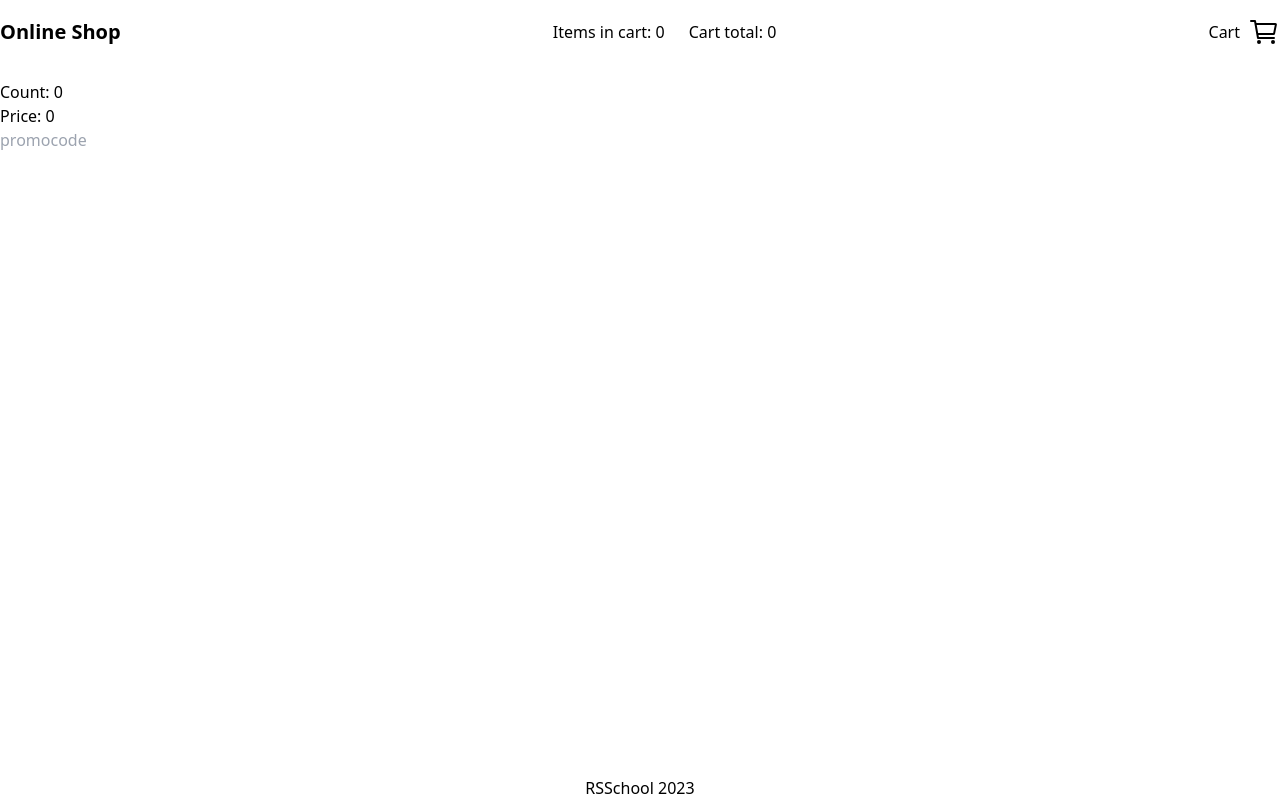
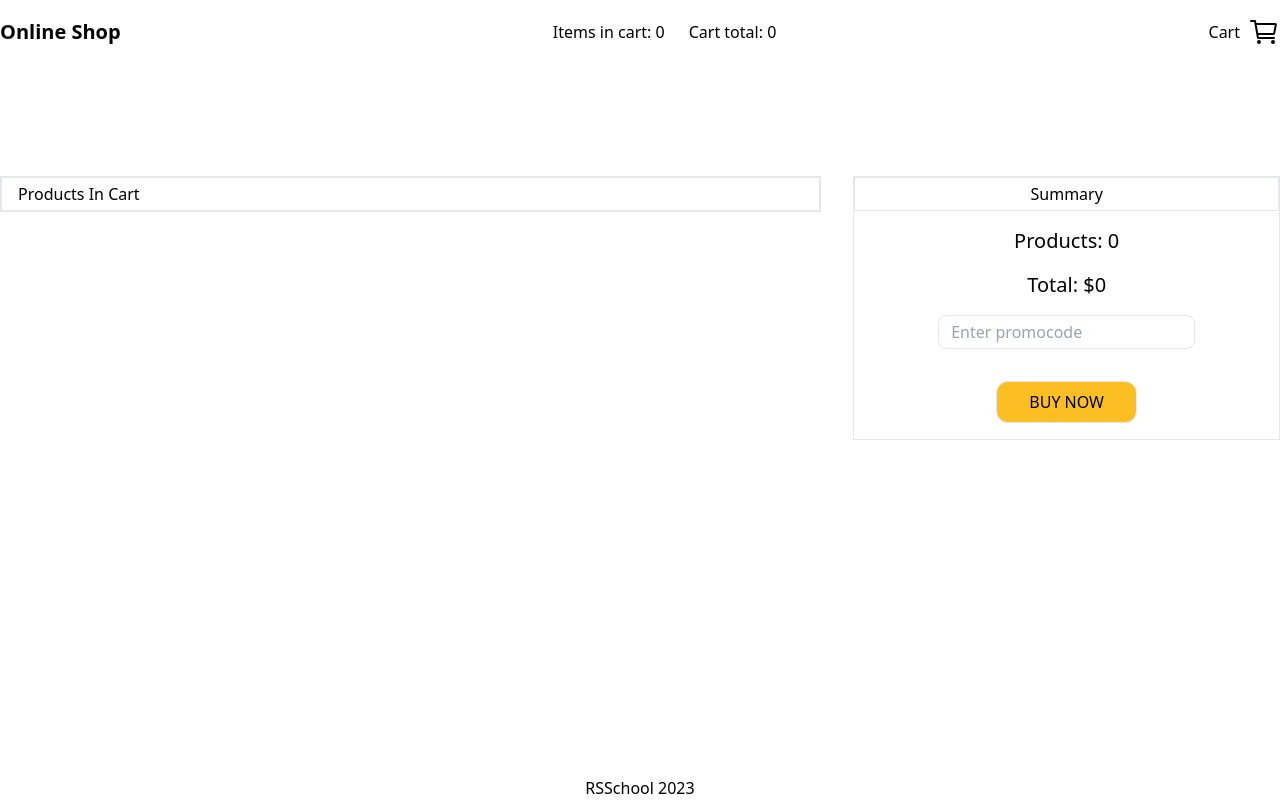
Before and after one commit to Sansrona/online-store, a React (Create React App) app: page /cart in a window 1280 px wide. Built offline with nearby package versions, Linux system fonts and the light colour scheme.

Commit message:
feat: add styles for cart page

```diff
--- a/src/components/Promocodes.tsx
+++ b/src/components/Promocodes.tsx
@@ -1,5 +1,5 @@
-import React, { useEffect, useState } from "react";
-import { PromocodeType } from "../api/types";
+import React, {useEffect, useState} from "react";
+import {PromocodeType} from "../api/types";
 
 type PromocodesTypes = {
   setDiscount: (promo: PromocodeType) => void;
@@ -8,16 +8,16 @@ type PromocodesTypes = {
 };
 
 const promocodes: PromocodeType[] = [
-  { name: "rs", value: 10, title: "Rolling Scopes School" },
-  { name: "epam", value: 10, title: "EPAM systems" },
-  { name: "new-year", value: 20, title: "Happy New Year!" },
+  {name: "rs", value: 10, title: "Rolling Scopes School"},
+  {name: "epam", value: 10, title: "EPAM systems"},
+  {name: "new-year", value: 20, title: "Happy New Year!"},
 ];
 
 const Promocodes: React.FC<PromocodesTypes> = ({
-  setDiscount,
-  dropDiscount,
-  discountList,
-}) => {
+                                                 setDiscount,
+                                                 dropDiscount,
+                                                 discountList,
+                                               }) => {
   const [promoText, setPromoText] = useState("");
   const [promo, setPromo] = useState<PromocodeType | null>();
   const [isActive, setIsActive] = useState(false);
@@ -48,15 +48,17 @@ const Promocodes: React.FC<PromocodesTypes> = ({
   }, [promoText]);
 
   return (
-    <div>
+    <div className="pb-8 flex flex-col items-center">
       {discountList.length > 0 &&
         discountList.map((discount) => {
           return (
-            <div key={discount.name}>
+            <div className="flex items-center gap-3 py-2 px-4 rounded-xl border border-slate-300 mt-4 mb-4"
+                 key={discount.name}>
               <p>
                 {discount?.title} - {discount?.value}%
               </p>
               <button
+                className="px-2 py-1 rounded bg-red-300 hover:bg-red-400 transition-colors text-sm uppercase font-medium"
                 onClick={() => {
                   onPromoDrop(discount.name);
                 }}
@@ -72,16 +74,20 @@ const Promocodes: React.FC<PromocodesTypes> = ({
         value={promoText}
         name="promocode"
         id="promocode"
-        placeholder="promocode"
+        placeholder="Enter promocode"
+        className="border p-1 px-3 rounded-lg"
       />
 
       {isActive && (
-        <div>
+        <div className="flex items-center gap-3 py-2 px-4 rounded-xl border border-slate-300 mt-4 mb-4">
           <p>
             {promo?.title} - {promo?.value}%
           </p>
           {promo && !discountList.map((x) => x.name).includes(promo.name) && (
-            <button onClick={onPromoAdd}>Add</button>
+            <button
+              className="px-2 py-1.5 rounded bg-green-200 hover:bg-green-300 transition-colors text-sm uppercase font-medium"
+              onClick={onPromoAdd}>Add
+            </button>
           )}
         </div>
       )}
--- a/src/views/Cart/index.tsx
+++ b/src/views/Cart/index.tsx
@@ -1,10 +1,10 @@
-import { observer } from "mobx-react-lite";
+import {observer} from "mobx-react-lite";
 import React from "react";
 import Promocodes from "../../components/Promocodes";
-import { useStore } from "../../providers/StoreProvider";
+import {useStore} from "../../providers/StoreProvider";
 
 const Cart = observer(() => {
-  const { cartStore } = useStore();
+  const {cartStore} = useStore();
   const {
     cart,
     incrementProductCount,
@@ -30,28 +30,54 @@ const Cart = observer(() => {
   });
 
   return (
-    <div>
-      <div>
-        {cart.map(({ product, count }) => {
+    <div className="flex-1 flex justify-center items-start pt-24 gap-8">
+      <div className="flex flex-col border flex-1">
+        <p className="border font-medium px-4 py-1">Products In Cart</p>
+        <div className="flex flex-col divide-y">{cart.map(({product, count}) => {
           return (
-            <div key={product.id}>
-              <p>Product name {product.title}</p>
-              <p>Count: {count}</p>
-              <p>Sum {count * product.price}</p>
-              <p>In stock {product.stock}</p>
-              <div>
-                <button onClick={() => onIncrement(product.id)}>+</button>
-                <button onClick={() => onDecrement(product.id)}>-</button>
+            <div className="flex justify-between" key={product.id}>
+              <img className="border-r aspect-video max-w-[200px] object-cover"
+                   src={product.images[0]}
+                   alt=""/>
+              <div className="flex flex-col items-center justify-center flex-1 px-4">
+                <p className="font-medium">{product.title}</p>
+                <p className="pt-1 text-center">{product.description}</p>
+                <div className="flex items-center gap-8 pt-2">
+                  <p>Rating: {product.rating}</p>
+                  <p>Discount: {product.discountPercentage}</p>
+                </div>
+              </div>
+
+              <div
+                className="max-w-[200px] w-full border-l flex flex-col items-center justify-center gap-3">
+                <p>Stock: {product.stock}</p>
+                <div className="flex justify-center gap-2 items-center">
+                  <button className="flex justify-center items-center rounded-full bg-green-300 w-7 h-7"
+                          onClick={() => onIncrement(product.id)}>+
+                  </button>
+                  <p>{count}</p>
+                  <button className="flex justify-center items-center rounded-full bg-red-300 w-7 h-7"
+                          onClick={() => onDecrement(product.id)}>-
+                  </button>
+                </div>
+                <p>${count * product.price}</p>
               </div>
             </div>
           );
-        })}
+        })}</div>
       </div>
 
-      <div>Count: {productsCountInCart}</div>
-      <div>Price: {productsPriceInCart}</div>
-      {priceWithDiscount > 0 && <div>Price: {priceWithDiscount}</div>}
-      <Promocodes setDiscount={setPromo} dropDiscount={dropPromo} discountList={discountList}/>
+      <div className="border w-1/3 flex flex-col items-center">
+        <p className="text-center px-4 py-1 border self-stretch">Summary</p>
+        <p className="font-medium pt-4 text-xl">Products: {productsCountInCart}</p>
+        <p className="font-medium pt-4 text-xl pb-4">Total: ${productsPriceInCart}</p>
+        {priceWithDiscount > 0 && <div>Price: {priceWithDiscount}</div>}
+        <Promocodes setDiscount={setPromo} dropDiscount={dropPromo} discountList={discountList}/>
+        <button
+          className="py-2 px-8 mb-4 border bg-amber-400 hover:bg-amber-500 transition-colors uppercase font-medium rounded-xl">Buy
+          Now
+        </button>
+      </div>
     </div>
   );
 });
```
